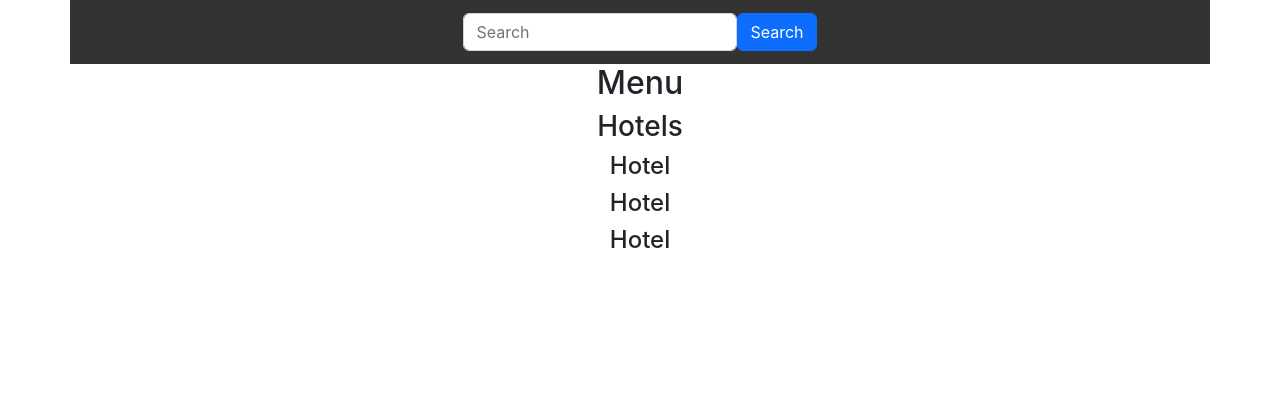
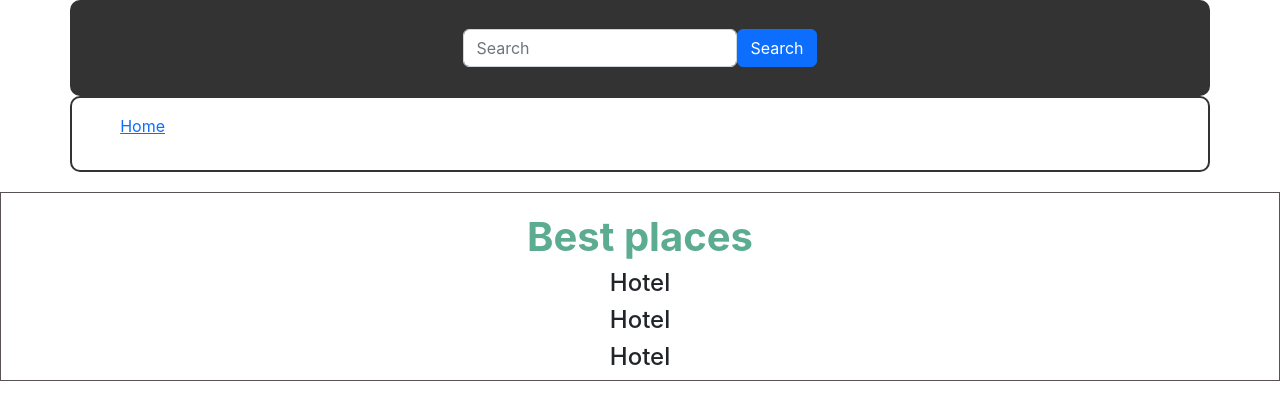
Before and after one commit to paleksanderr/resSys, a React (Create React App) app: page / in a window 1280 px wide. Shown: the top 420 px of the page. Built offline with nearby package versions, Linux system fonts and the light colour scheme.

Commit message:
progress

```diff
--- a/src/Component/Header/header.module.css
+++ b/src/Component/Header/header.module.css
@@ -5,7 +5,8 @@
   display: flex;
   align-items: center;
   justify-content: center;
-  padding: 2rem
+  padding: 3rem ;
+  border-radius: 10px;
 }
 
 .input {
--- a/src/Component/Hotels/Hotel/Hotel.js
+++ b/src/Component/Hotels/Hotel/Hotel.js
@@ -1,4 +1,5 @@
 import React from "react";
+import styles from './hotel.module.css'
 
 export default function Hotel(){
   return (
--- /dev/null
+++ b/src/Component/Hotels/Hotel/hotel.module.css
@@ -0,0 +1,3 @@
+.hotel {
+
+}
--- a/src/Component/Hotels/Hotels.js
+++ b/src/Component/Hotels/Hotels.js
@@ -1,11 +1,12 @@
 import React, { Component } from "react";
 import Hotel from "./Hotel/Hotel";
+import styles from  './hotels.module.css';
 
 export default class Hotels extends Component {
   render() {
     return (
-      <div className="menu">
-        <h3>Hotels</h3>
+      <div className={`${styles.container}`}>
+        <h3 className={`${styles.title}`}>Best places</h3>
         <Hotel />
         <Hotel />
         <Hotel />
--- /dev/null
+++ b/src/Component/Hotels/hotels.module.css
@@ -0,0 +1,12 @@
+.container {
+  margin-top: 20px;
+  border: 1px solid rgb(90, 83, 83);
+}
+
+.title{
+  font-size: 2.5rem;
+  font-weight: bold;
+  text-align: center;
+  margin-top: 20px;
+  color: rgb(92, 172, 145);
+}
--- a/src/Component/Menu/Menu.js
+++ b/src/Component/Menu/Menu.js
@@ -1,9 +1,14 @@
 import React from 'react';
+import styles from './menu.module.css';
 
 export default function Menu() {
   return (
-    <div className="menu">
-      <h2>Menu</h2>
-      </div>
+    <div className={`${styles.menuContainer} container`}>
+      <ul className={styles.menu}>
+        <li className={styles.menuItem}>
+          <a href="#">Home</a>
+        </li>
+      </ul>
+    </div>
   );
 }
--- /dev/null
+++ b/src/Component/Menu/menu.module.css
@@ -0,0 +1,20 @@
+.menu {
+display: flex;
+text-align: left;
+list-style: none;
+
+}
+
+.menuItem {
+  display: inline-block;
+
+  padding: 1rem;
+  cursor: pointer;
+  font-size: 1rem;
+}
+
+.menuContainer {
+border: 2px solid #333;
+border-radius: 10px;
+padding: 0.01rem;
+}
```
